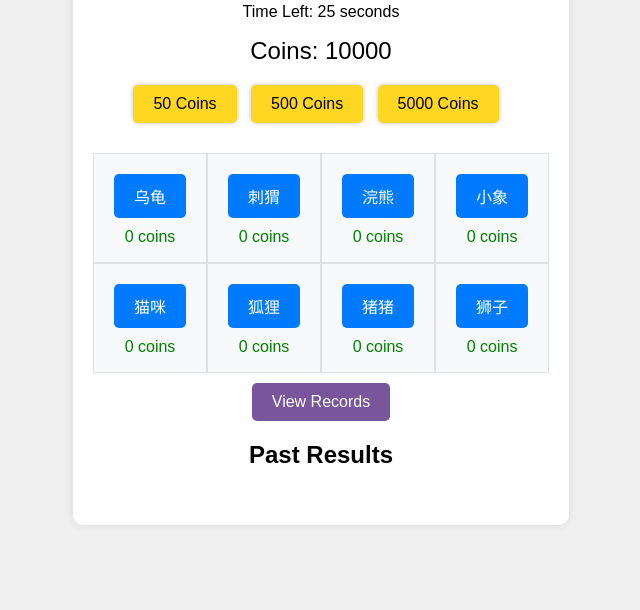
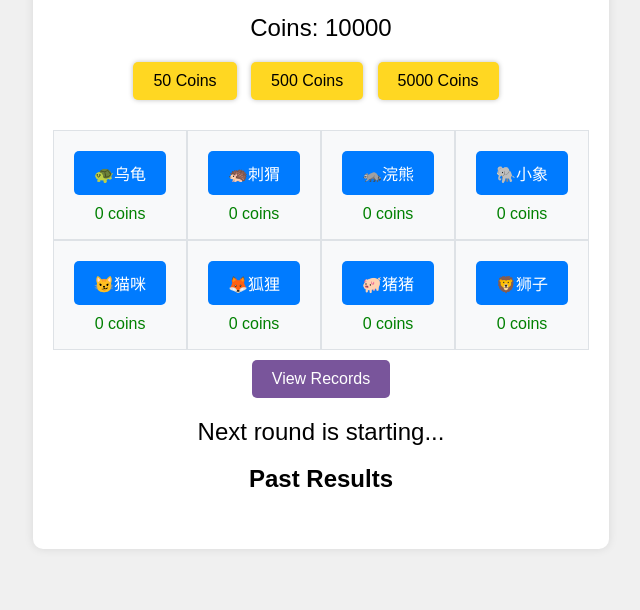
Before and after one commit to notedwin-dev/dww-replica, a plain HTML site: page index.html in a window 1280 px wide. Shown: the part 190-800 px from the top of the page, without its empty margins (319-959 px from the left). Drawn offline with Linux system fonts and the light colour scheme.

Commit message:
Optimize countdown function and loader, add respective animal emojis next to each buttons

```diff
--- a/index.html
+++ b/index.html
@@ -25,25 +25,25 @@
         <div class="animals">
             <div class="row">
                 <div class="column">
-                    <button onclick="selectAnimal('turtle')">乌龟</button>
+                    <button onclick="selectAnimal('turtle')">🐢乌龟</button>
                     <p class="bet-info">
                         <span id="bet-turtle">0</span> coins
                     </p>
                 </div>
                 <div class="column">
-                    <button onclick="selectAnimal('hedgehog')">刺猬</button>
+                    <button onclick="selectAnimal('hedgehog')">🦔刺猬</button>
                     <p class="bet-info">
                         <span id="bet-hedgehog">0</span> coins
                     </p>
                 </div>
                 <div class="column">
-                    <button onclick="selectAnimal('raccoon')">浣熊</button>
+                    <button onclick="selectAnimal('raccoon')">🦝浣熊</button>
                     <p class="bet-info">
                         <span id="bet-raccoon">0</span> coins
                     </p>
                 </div>
                 <div class="column">
-                    <button onclick="selectAnimal('elephant')">小象</button>
+                    <button onclick="selectAnimal('elephant')">🐘小象</button>
                     <p class="bet-info">
                         <span id="bet-elephant">0</span> coins
                     </p>
@@ -51,25 +51,25 @@
             </div>
             <div class="row">
                 <div class="column">
-                    <button onclick="selectAnimal('cat')">猫咪 </button>
+                    <button onclick="selectAnimal('cat')">😼猫咪</button>
                     <p class="bet-info">
                         <span id="bet-cat">0</span> coins
                     </p>
                 </div>
                 <div class="column">
-                    <button onclick="selectAnimal('fox')">狐狸 </button>
+                    <button onclick="selectAnimal('fox')">🦊狐狸</button>
                     <p class="bet-info">
                         <span id="bet-fox">0</span> coins
                     </p>
                 </div>
                 <div class="column">
-                    <button onclick="selectAnimal('pig')">猪猪 </button>
+                    <button onclick="selectAnimal('pig')">🐖猪猪</button>
                     <p class="bet-info">
                         <span id="bet-pig">0</span> coins
                     </p>
                 </div>
                 <div class="column">
-                    <button onclick="selectAnimal('lion')">狮子</button>
+                    <button onclick="selectAnimal('lion')">🦁狮子</button>
                     <p class="bet-info">
                         <span id="bet-lion">0</span> coins
                     </p>
--- a/script.js
+++ b/script.js
@@ -14,19 +14,29 @@ let bets = {
 };
 
 const animals = [
-  { name: "turtle", displayName: "乌龟", prob: 19.4, return: 5 },
-  { name: "hedgehog", displayName: "刺猬", prob: 19.4, return: 5 },
-  { name: "raccoon", displayName: "浣熊", prob: 19.4, return: 5 },
-  { name: "elephant", displayName: "小象", prob: 19.4, return: 5 },
-  { name: "cat", displayName: "猫咪", prob: 9.7, return: 10 },
-  { name: "fox", displayName: "狐狸", prob: 6.5, return: 15 },
-  { name: "pig", displayName: "猪猪", prob: 3.9, return: 25 },
-  { name: "lion", displayName: "狮子", prob: 2.2, return: 45 },
+  { name: "turtle", displayName: "🐢乌龟", prob: 19.4, return: 5 },
+  { name: "hedgehog", displayName: "🦔刺猬", prob: 19.4, return: 5 },
+  { name: "raccoon", displayName: "🦝浣熊", prob: 19.4, return: 5 },
+  { name: "elephant", displayName: "🐘小象", prob: 19.4, return: 5 },
+  { name: "cat", displayName: "😼猫咪", prob: 9.7, return: 10 },
+  { name: "fox", displayName: "🦊狐狸", prob: 6.5, return: 15 },
+  { name: "pig", displayName: "🐖猪猪", prob: 3.9, return: 25 },
+  { name: "lion", displayName: "🦁狮子", prob: 2.2, return: 45 },
 ];
 
 const specials = [
-  { name: "vegetarian_festival", prob: 0.05, return: 20 }, // Sum of turtle, hedgehog, raccoon, elephant returns
-  { name: "carnivorous_festival", prob: 0.05, return: 95 }, // Sum of cat, fox, pig, lion returns
+  {
+    name: "vegetarian_festival",
+    displayName: "🐢🦔🦝🐘",
+    prob: 0.05,
+    return: 20,
+  }, // Sum of turtle, hedgehog, raccoon, elephant returns
+  {
+    name: "carnivorous_festival",
+    displayName: "😼🦊🐖🦁",
+    prob: 0.05,
+    return: 95,
+  }, // Sum of cat, fox, pig, lion returns
 ];
 
 function selectBetAmount(amount) {
@@ -55,10 +65,18 @@ function selectAnimal(animal) {
   document.getElementById("coins").textContent = coins -= selectedBetAmount;
 }
 
+// Define a delay function that returns a promise that resolves after a specified time
+function delay(time) {
+  return new Promise((resolve) => setTimeout(resolve, time));
+}
+
 // Implement a self resetting countdown timer that resets itself after each round of games.
 let countdown = 30;
 
-function startCountdown() {
+async function startCountdown() {
+  // Reset result text
+  document.getElementById("result").textContent = "Next round is starting...";
+
   const countdownElement = document.getElementById("countdown");
   countdownElement.textContent = countdown;
   countdown--;
@@ -66,7 +84,7 @@ function startCountdown() {
   if (countdown < 0) {
     // Change this line
     countdownElement.textContent = "0";
-    new Promise((resolve) => {
+
     document.getElementById("result").textContent = "Loading results...";
 
     //disable all the buttons
@@ -76,20 +94,21 @@ function startCountdown() {
         button.disabled = true;
     });
 
-      setTimeout(resolve, 2000);
-    })
-      .then(() => {
+    await delay(2000);
+
     playGame();
 
     //enable all the buttons
     document.querySelectorAll("button").forEach((button) => {
       button.disabled = false;
     });
-      })
-      .finally(() => {
+
+    await delay(5000);
+
     countdown = 30; // Reset countdown
-        startCountdown(); // Restart the countdown after resetting
-      });
+
+    await startCountdown(); // Restart the countdown after resetting
+
     return; // Prevent further execution in this cycle
   }
 
```
Lines whose indentation alone changed are shown as unchanged.
